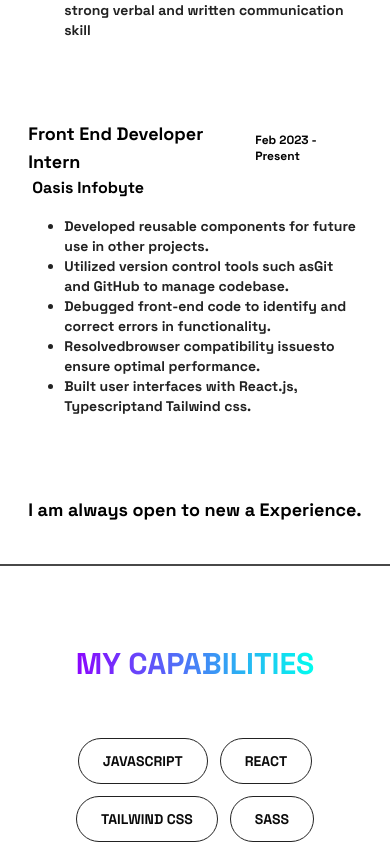
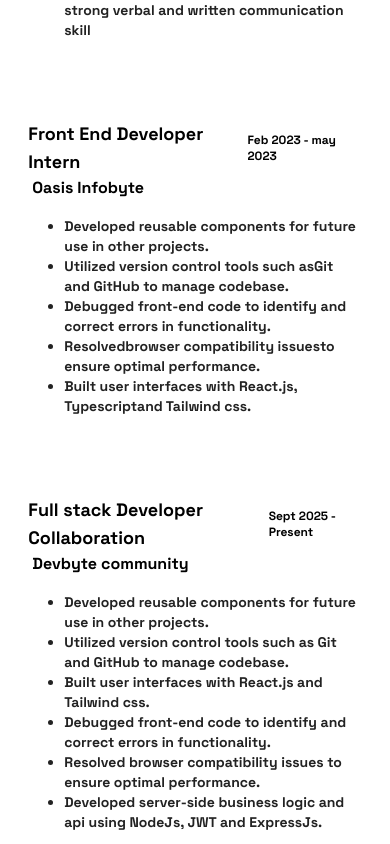
Before and after one commit to ossydimma/my-portfolio, a Next.js app: page /about in a window 390 px wide. Shown: the part 1707-2551 px from the top of the page. Built offline with nearby package versions, Linux system fonts and the light colour scheme.

Commit message:
Updated projects and acquired experiences

```diff
--- a/src/app/about/page.tsx
+++ b/src/app/about/page.tsx
@@ -90,7 +90,7 @@ const page = () => {
             />
             <Experience
               title="Front End Developer Intern"
-              date={`Feb 2023 - Present`}
+              date={`Feb 2023 - may 2023`}
               company="Oasis Infobyte"
               descript={
                 <ul className=" pl-4">
@@ -113,6 +113,39 @@ const page = () => {
                   <li className=" list-disc">
                     Built user interfaces with React.js, Typescriptand Tailwind
                     css.
+                  </li>
+                </ul>
+              }
+            />
+
+            <Experience
+              title="Full stack Developer Collaboration"
+              date={`Sept 2025 - Present`}
+              company="Devbyte community"
+              descript={
+                <ul className=" pl-4">
+                  <li className=" list-disc">
+                    Developed reusable components for future use in other
+                    projects.
+                  </li>
+                  <li className=" list-disc">
+                    Utilized version control tools such as Git and GitHub to
+                    manage codebase.
+                  </li>
+                  <li className=" list-disc">
+                    Built user interfaces with React.js and Tailwind
+                    css.
+                  </li>
+                  <li className=" list-disc">
+                    Debugged front-end code to identify and correct errors in
+                    functionality.
+                  </li>
+                  <li className=" list-disc">
+                    Resolved browser compatibility issues to ensure optimal
+                    performance.
+                  </li>
+                  <li className=" list-disc">
+                    Developed server-side business logic and api using NodeJs, JWT and ExpressJs.
                   </li>
                 </ul>
               }
--- a/src/app/components/Hero.tsx
+++ b/src/app/components/Hero.tsx
@@ -15,7 +15,7 @@ export const Hero = () => {
           {/* <----------------------- TEXTS-----------------------------> */}
           <div className="text-center sm:text-left">
             <h1
-              className={`heading-txt uppercase font-[400] text-[40px]  leading-[42px]  text-[#0a0a0a]  sm:text-[57px] sm:leading-[58px] md:text-[65px] md:leading-[65px] xl:text-[4rem] xl:leading-[5rem] dark:text-[#fff] `}
+              className={`heading-txt uppercase font-[400] text-[40px]  leading-[42px]  text-[#0a0a0a]  sm:text-[50px] sm:leading-[58px] md:text-[65px] md:leading-[65px] xl:text-[4rem] xl:leading-[5rem] dark:text-[#fff] `}
             >
               hi, i&apos;m
               <span className=" "> osita&nbsp;cris</span>
--- a/src/app/components/Works.tsx
+++ b/src/app/components/Works.tsx
@@ -7,34 +7,34 @@ const manrope = Manrope({ subsets: ["latin"], weight: "700" });
 
 
 export const Works = () => {
-
+9
 
   const data = [
     {
       id: "1",
-      image: 'https://i.postimg.cc/nhgrmjGh/new-To-Do-img1.png',
-      name: "To do list",
+      image: 'https://i.postimg.cc/SNkbS3yz/Screenshot-(112).png',
+      name: "TaskHub",
       descri:
-        "Built a to-do-list that helps users enter editable tasks, allowing user to edit and delete tasks, and uses localStorage to store tasks which helps to save and display the tasks even when the page is reloaded. It is very convenient for users to not have to worry about losing their tasks due to a page refresh.",
-      stack: "HTML + CSS + JavaScript",
-      year: "2022",
-      role: "Front-end Developer",
-      codeLink: "https://github.com/ossydimma/toDoList2",
-      webLink: "https://to-do-bay-two.vercel.app/",
+        "TasksHub is a full-stack web application designed for personal productivity. It features a dual-purpose interface that allows users to manage granular tasks while maintaining a repository for long-form documentation.",
+      stack: "NextJs + Tailwind + .Net web api",
+      year: "2025",
+      role: "full-stack Developer",
+      codeLink: "https://github.com/ossydimma/TasksHubApp",
+      webLink: "https://tasks-hub-app.vercel.app",
     },
 
 
     {
       id: "2",
-      image: 'https://i.postimg.cc/VLDcrJc0/sneaker-img.jpg',
-      name: "E-commerce product page",
+      image: 'https://i.postimg.cc/YCF95T8D/Screenshot-(114).png',
+      name: "Devbyte community",
       descri:
-        "Successfully crafted an engaging product page featuring a dynamic lightbox gallery and seamless cart functionality, showcasing proficiency in JavaScript development.",
-      stack: "React + Typescript + Sass",
-      year: "2023",
-      role: "Front-end Developer",
-      codeLink: "https://github.com/ossydimma/sneakers-store",
-      webLink: "https://e-commerce-sneaker-store.vercel.app/",
+        "Devbyte community is a unified ecosystem for tech professionals to connect and grow. The platform centralizes community events, curated job boards, peer-led blogs, and learning resources. It’s a collaborative space designed to bridge the gap between networking, education, and career advancement.",
+      stack: "React + Tailwind + ExpressJs",
+      year: "2025",
+      role: "Full-stack Developer",
+      codeLink: "https://github.com/DevByte-Community",
+      webLink: "undefined",
     },
 
     {
```
Also changed, not shown: 1 other file (tests, documents, lock files or other folders).
